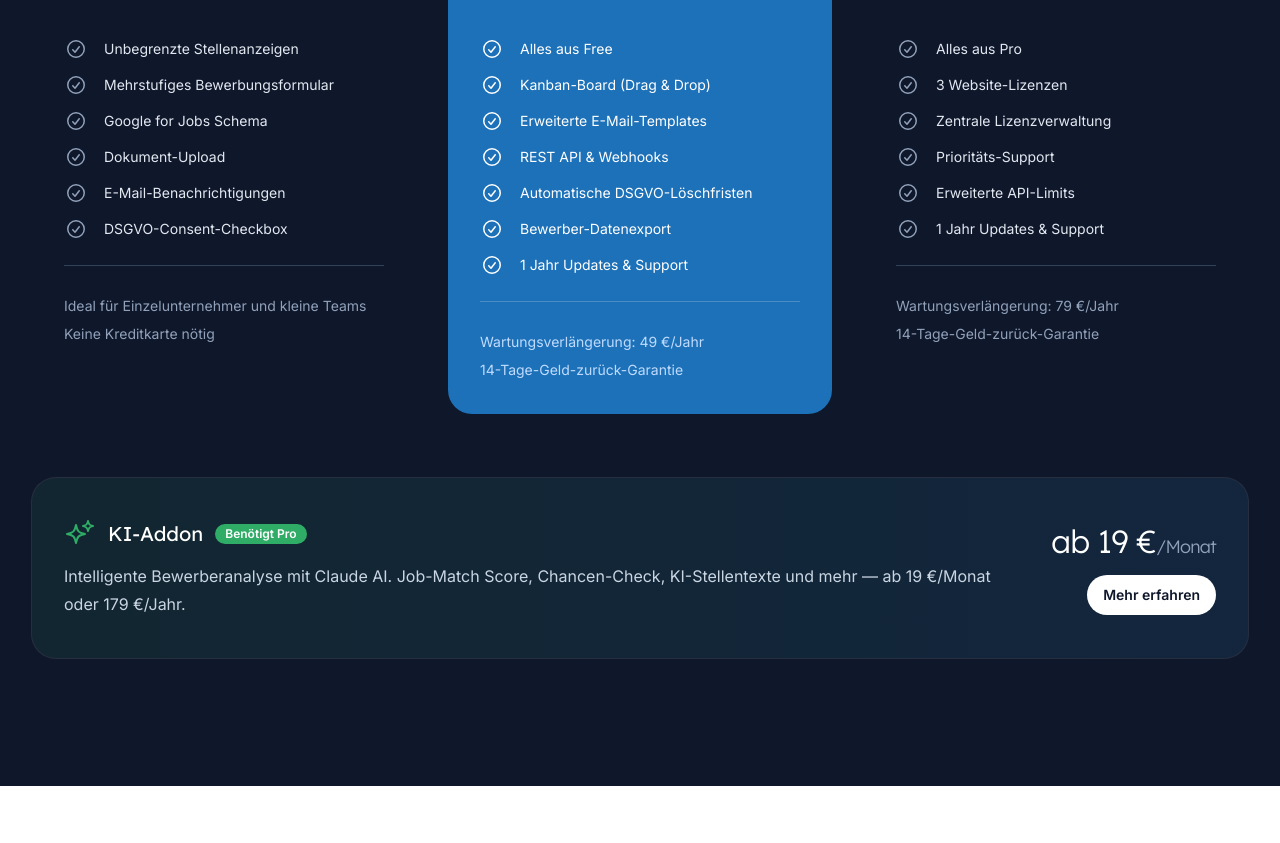
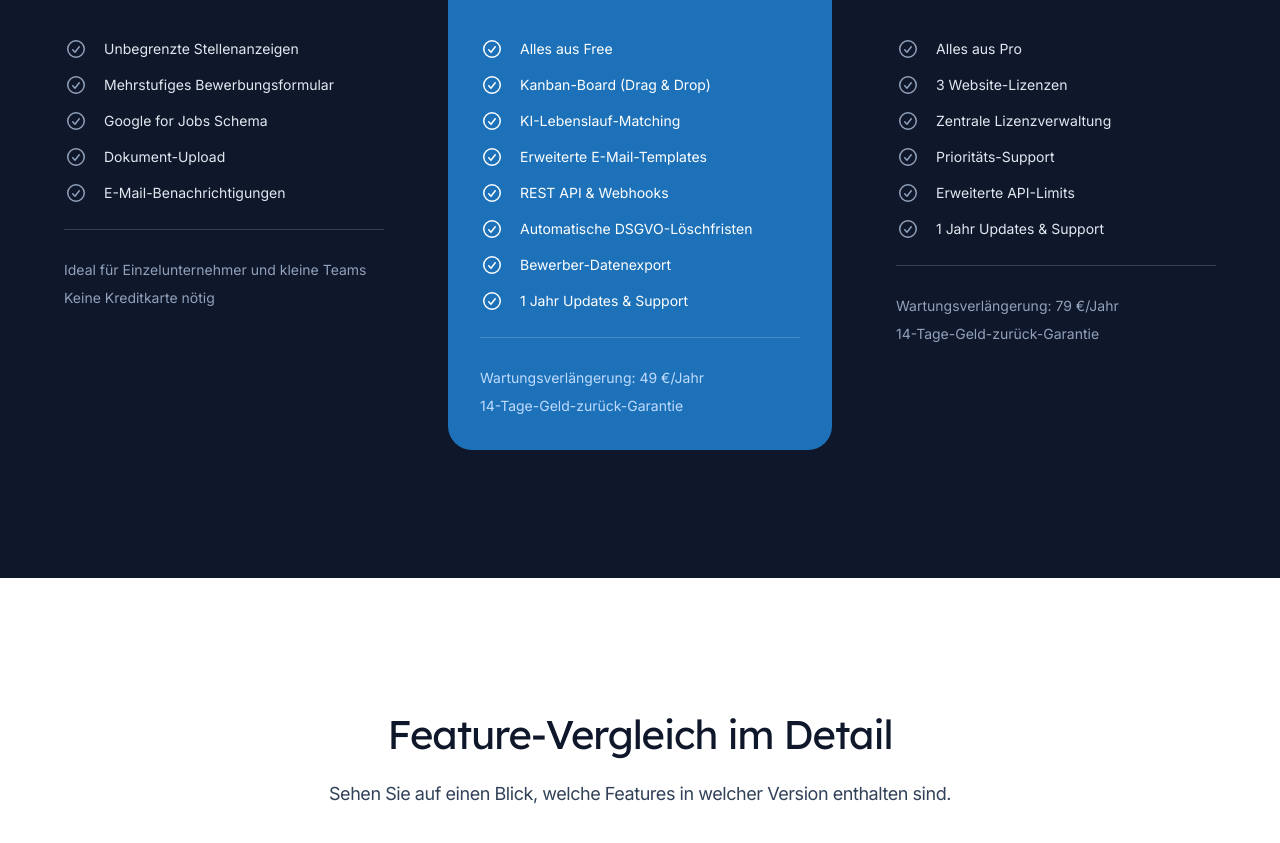
Before and after one commit to AImitSK/recruiting-playbook, a Next.js app in the folder website/: page /pricing in a window 1280 px wide. Shown: the part 1162-2005 px from the top of the page. Built offline with nearby package versions, Linux system fonts and the light colour scheme; no server answers.

Commit message:
feat: Move KI features into Pro plan, remove separate KI addon
- Add KI-Lebenslauf-Matching to Pro features
- Remove KI-Addon box from pricing page
- Update Pro description to mention KI features
- KI features now included in 149€ Pro plan

```diff
--- a/website/src/components/PricingCards.jsx
+++ b/website/src/components/PricingCards.jsx
@@ -168,7 +168,6 @@ export function PricingCards() {
               'Google for Jobs Schema',
               'Dokument-Upload',
               'E-Mail-Benachrichtigungen',
-              'DSGVO-Consent-Checkbox',
             ]}
             extras={[
               'Ideal für Einzelunternehmer und kleine Teams',
@@ -180,13 +179,14 @@ export function PricingCards() {
             name="Pro"
             price="149 €"
             priceDetail="Einmalig. Lifetime-Lizenz (1 Website)"
-            description="Professionelles Bewerbermanagement für Teams und Agenturen."
+            description="Professionelles Bewerbermanagement mit KI-Features."
             href="#"
             cta="Pro kaufen"
             freemiusPlanType="pro"
             features={[
               'Alles aus Free',
               'Kanban-Board (Drag & Drop)',
+              'KI-Lebenslauf-Matching',
               'Erweiterte E-Mail-Templates',
               'REST API & Webhooks',
               'Automatische DSGVO-Löschfristen',
@@ -220,33 +220,6 @@ export function PricingCards() {
             ]}
           />
         </div>
-
-        {/* KI-Addon Box */}
-        <div className="mt-16 rounded-3xl bg-gradient-to-r from-[#2fac66]/10 to-[#36a9e1]/10 ring-1 ring-white/10 px-8 py-10 md:flex md:items-center md:justify-between md:gap-x-12">
-          <div className="flex-1">
-            <div className="flex items-center gap-x-3">
-              <svg className="h-8 w-8 text-[#2fac66]" fill="none" stroke="currentColor" viewBox="0 0 24 24">
-                <path strokeLinecap="round" strokeLinejoin="round" strokeWidth={1.5} d="M9.813 15.904L9 18.75l-.813-2.846a4.5 4.5 0 00-3.09-3.09L2.25 12l2.846-.813a4.5 4.5 0 003.09-3.09L9 5.25l.813 2.846a4.5 4.5 0 003.09 3.09L15.75 12l-2.846.813a4.5 4.5 0 00-3.09 3.09zM18.259 8.715L18 9.75l-.259-1.035a3.375 3.375 0 00-2.455-2.456L14.25 6l1.036-.259a3.375 3.375 0 002.455-2.456L18 2.25l.259 1.035a3.375 3.375 0 002.455 2.456L21.75 6l-1.036.259a3.375 3.375 0 00-2.455 2.456z" />
-              </svg>
-              <h3 className="font-display text-xl text-white">KI-Addon</h3>
-              <span className="inline-flex items-center rounded-full bg-[#2fac66] px-2.5 py-0.5 text-xs font-semibold text-white">
-                Benötigt Pro
-              </span>
-            </div>
-            <p className="mt-3 text-base text-slate-300">
-              Intelligente Bewerberanalyse mit Claude AI. Job-Match Score, Chancen-Check,
-              KI-Stellentexte und mehr — ab 19 €/Monat oder 179 €/Jahr.
-            </p>
-          </div>
-          <div className="mt-6 flex flex-col items-start gap-3 md:mt-0 md:flex-shrink-0 md:items-end">
-            <p className="font-display text-3xl font-light tracking-tight text-white">
-              ab 19 €<span className="text-lg text-slate-400">/Monat</span>
-            </p>
-            <Button href="/ai" variant="solid" color="white">
-              Mehr erfahren
-            </Button>
-          </div>
-        </div>
       </Container>
     </section>
   )
```
